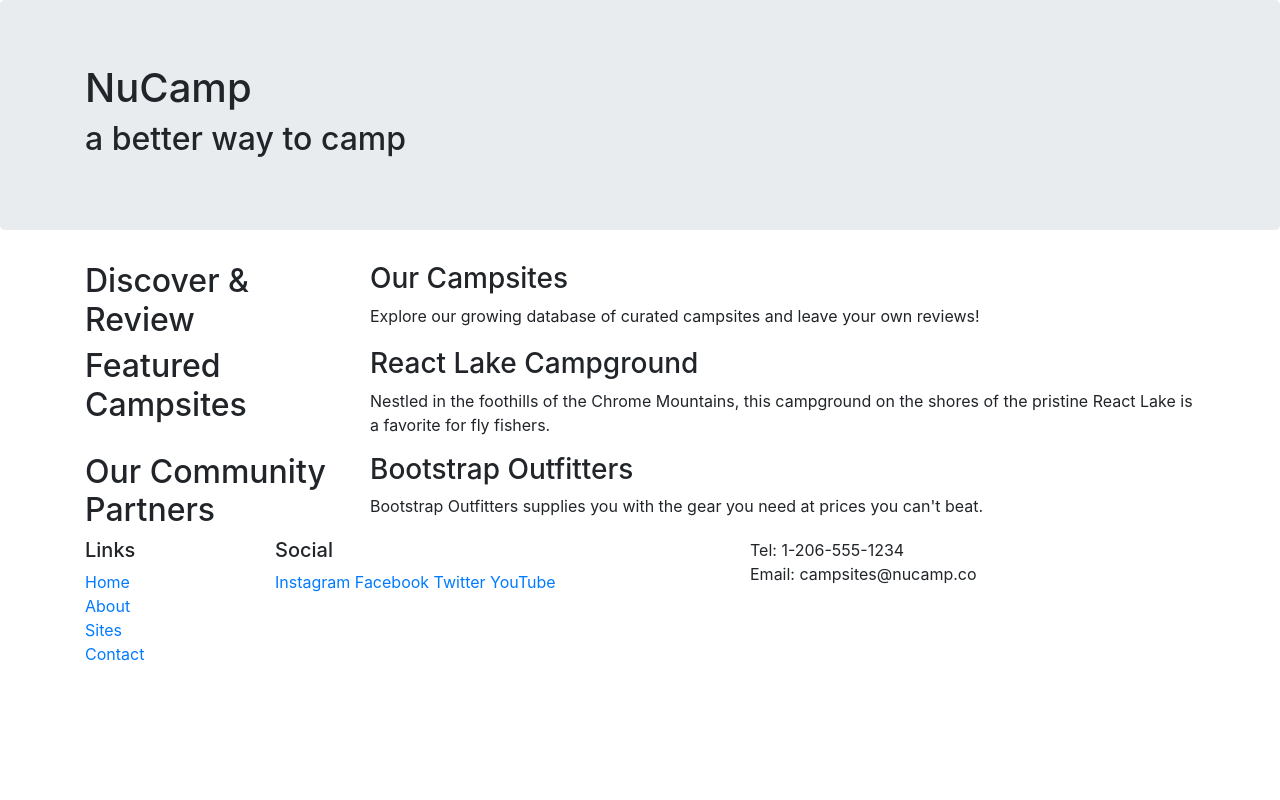
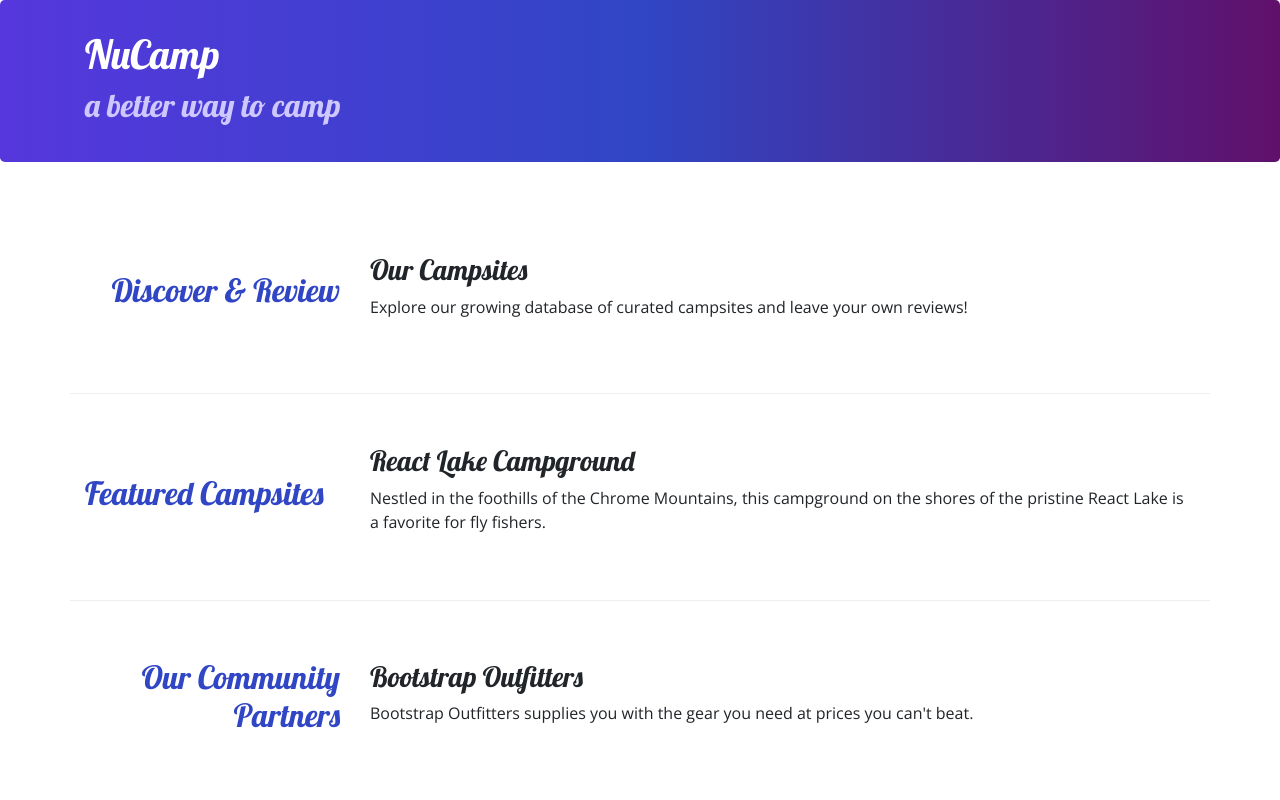
Before and after one commit to st0626/nuCamp, a website: page 2-Bootstrap/nucampsite/index.html in a window 1280 px wide. Shown: the top 800 px of the page. Drawn offline with nearby package versions, Linux system fonts and the light colour scheme.

Commit message:
bootstrap exercise

```diff
--- /dev/null
+++ b/2-Bootstrap/nucampsite/css/styles.css
@@ -0,0 +1,32 @@
+body {
+    font-family: "Open Sans", sans-serif;
+}
+
+h1, h2, h3 {
+    font-family: "Lobster", cursive;
+}
+
+h2 {
+    color: #3046C5;
+}
+
+header h2 {
+    color: #CEC8FF;
+}
+
+footer {
+    background-image: linear-gradient(#CEC8FF, white);
+    padding: 20px 0;
+}
+
+.jumbotron {
+    padding: 30px;
+    background-image: linear-gradient(to right, #5637DD, #3046C5, #60106B);
+    color: white;
+}
+
+.row-content {
+    padding: 50px 0;
+    border-bottom: 1px ridge;
+    min-height: 200px;
+}
--- a/2-Bootstrap/nucampsite/index.html
+++ b/2-Bootstrap/nucampsite/index.html
@@ -9,7 +9,10 @@
     <!-- Bootstrap CSS -->
     <link rel="stylesheet" href="node_modules/bootstrap/dist/css/bootstrap.min.css" />
 
-    <title>NuCamp: A Better Way To Camp</title
+    <!-- Additional CSS must be placed after Bootstrap CSS -->
+    <link rel="stylesheet" href="https://fonts.googleapis.com/css?family=Lobster|Open+Sans" />
+    <link rel="stylesheet" href="css/styles.css" />
+    <title>NuCamp: A Better Way To Camp</title>
 </head>
 
 <body>
@@ -27,9 +30,9 @@
 
 
     <div class="container">
-        <div class="row">
+        <div class="row row-content align-items-center">
             <div class="col-sm-4 col-md-3">
-                <h2>Discover & Review</h2>
+                <h2 class="text-sm-right">Discover & Review</h2>
             </div>
             <div class="col">
                 <h3>Our Campsites</h3>
@@ -37,7 +40,7 @@
             </div>
         </div>
 
-        <div class="row">
+        <div class="row row-content align-items-center">
             <div class="col-sm-4 col-md-3">
                 <h2>Featured Campsites</h2>
             </div>
@@ -47,9 +50,9 @@
    			</div>
         </div>
 
-        <div class="row">
+        <div class="row row-content align-items-center">
             <div class="col-sm-4 col-md-3">
-                <h2>Our Community Partners</h2>
+                <h2 class="text-sm-right">Our Community Partners</h2>
             </div>
             <div class="col">
                 <h3>Bootstrap Outfitters</h3>
@@ -69,14 +72,14 @@
                     <li><a href="#">Contact</a></li>
                 </ul>
             </div>
-            <div class="col-6 col-sm-5">
+            <div class="col-6 col-sm-5 text-center">
                 <h5>Social</h5>
                 <a href="http://instagram.com/">Instagram</a>
                 <a href="http://facebook.com/">Facebook</a>
                 <a href="http://twitter.com/">Twitter</a>
                 <a href="http://youtube.com/">YouTube</a>
             </div>
-            <div class="col-sm-4">
+            <div class="col-sm-4 text-center">
                 Tel: 1-206-555-1234<br />
                 Email: campsites@nucamp.co
             </div>
```
